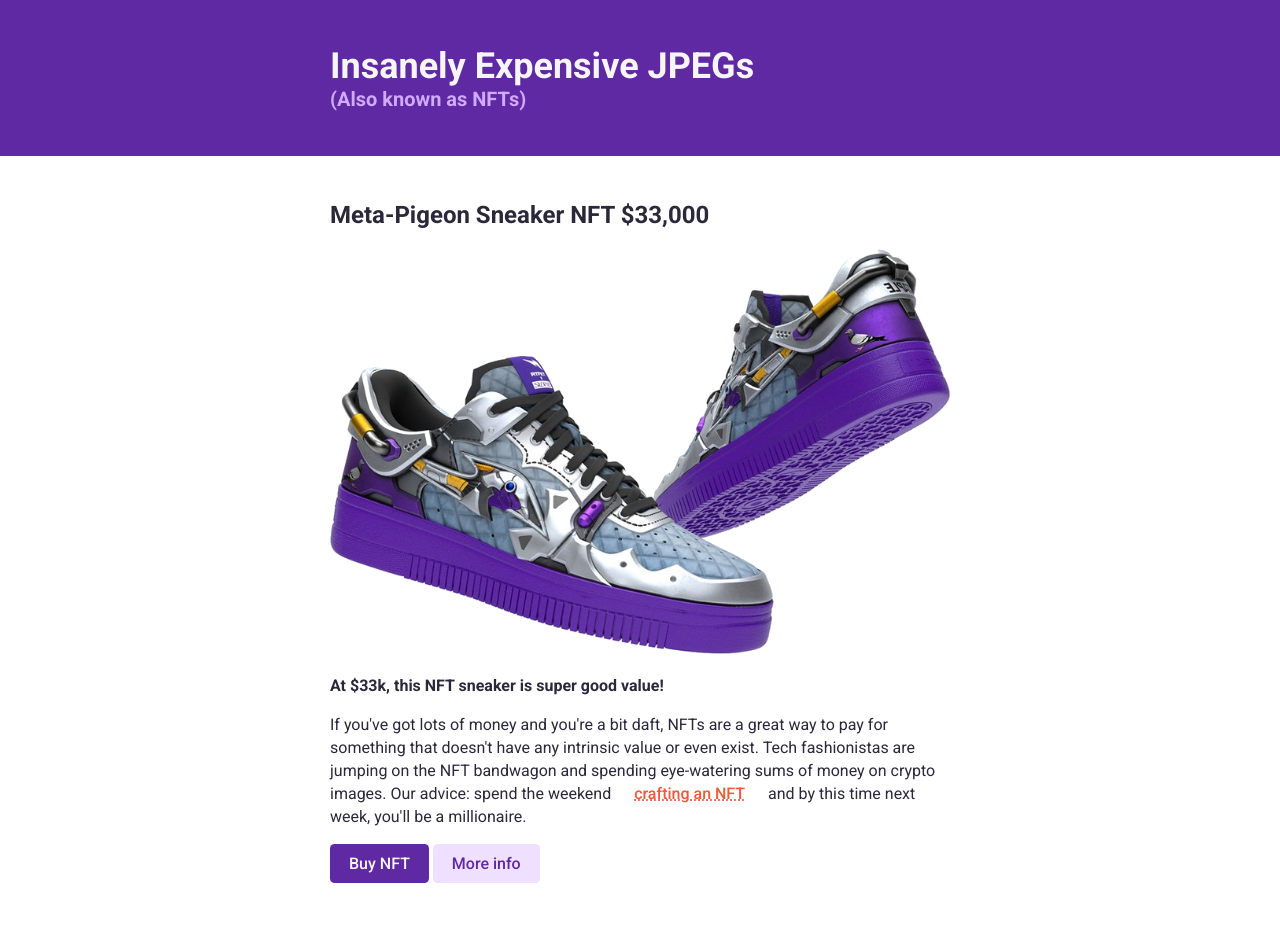
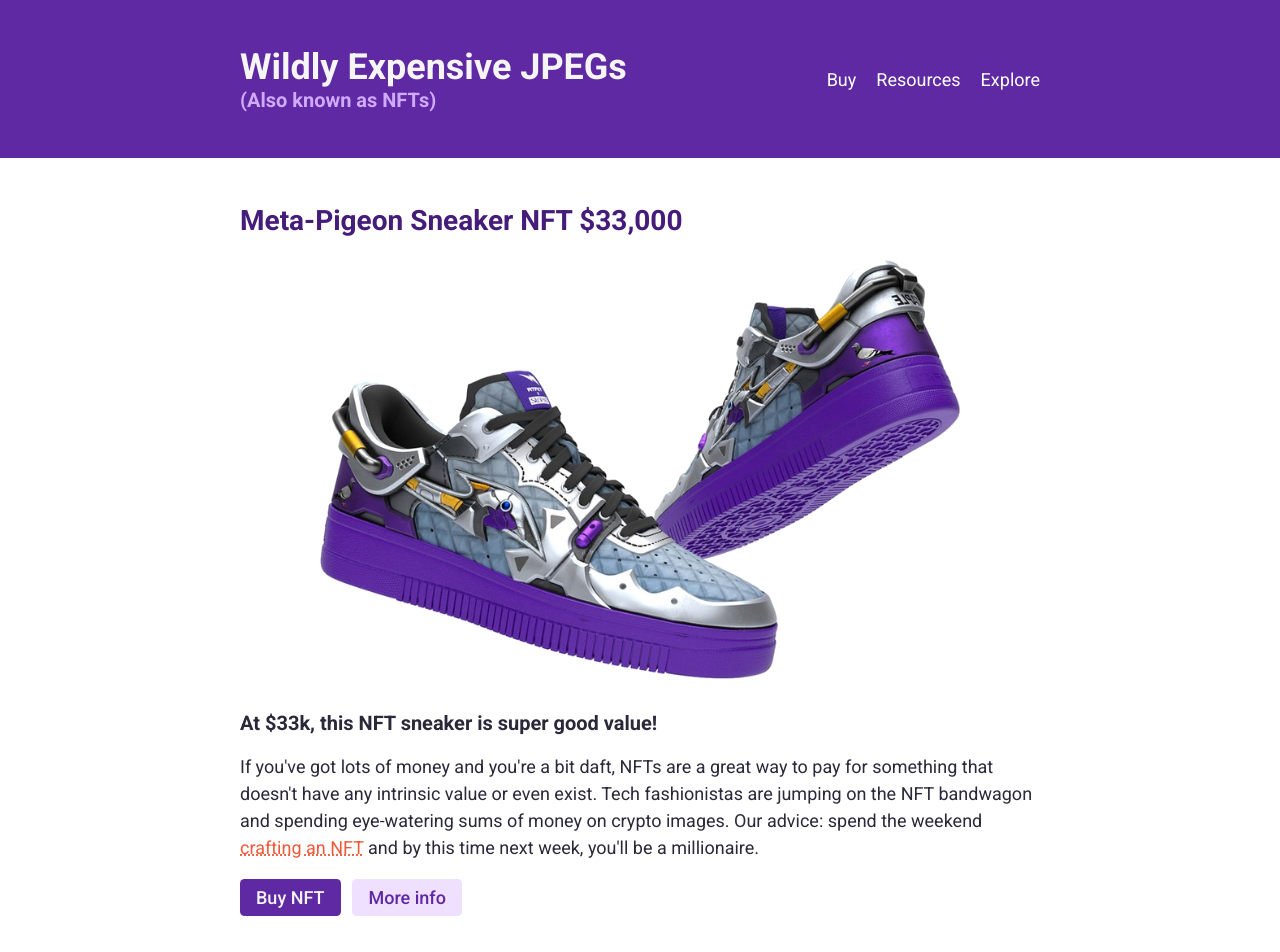
Before and after one commit to RosaBen/HTML-CSS-SCrimba-Projects, a plain HTML site: page NFT/index.html in a window 1280 px wide. Shown: the top 952 px of the page. Drawn offline with Linux system fonts and the light colour scheme.

Commit message:
added nav and responsive design to nft

```diff
--- a/NFT/index.html
+++ b/NFT/index.html
@@ -1,22 +1,30 @@
 <!DOCTYPE html>
 <html lang="en">
+
   <head>
     <meta charset="UTF-8" />
     <meta name="viewport" content="width=device-width, initial-scale=1.0" />
     <link rel="preconnect" href="https://fonts.googleapis.com" />
     <link rel="preconnect" href="https://fonts.gstatic.com" crossorigin />
-    <link
-      href="https://fonts.googleapis.com/css2?family=Roboto:ital,wght@0,100..900;1,100..900&display=swap"
-      rel="stylesheet"
-    />
+    <link href="https://fonts.googleapis.com/css2?family=Roboto:ital,wght@0,100..900;1,100..900&display=swap"
+      rel="stylesheet" />
     <link rel="stylesheet" href="style.css" />
     <title>NFT</title>
   </head>
+
   <body>
     <header>
       <div class="container">
-        <h1>Insanely Expensive JPEGs</h1>
-        <h3>(Also known as NFTs)</h3>
+        <h1>Wildly Expensive JPEGs
+          <span class="subheading">(Also known as NFTs)</span>
+        </h1>
+        <nav>
+          <ul>
+            <li><a href="#">Buy</a></li>
+            <li><a href="#">Resources</a></li>
+            <li><a href="#">Explore</a></li>
+          </ul>
+        </nav>
       </div>
     </header>
 
@@ -24,12 +32,8 @@
       <section>
         <div class="container">
           <h2>Meta-Pigeon Sneaker NFT $33,000</h2>
-          <img
-            src="images/sneakers-purple.png"
-            alt="Purple and silver sneakers"
-            class="main-image"
-          />
-          <p><strong>At $33k, this NFT sneaker is super good value!</strong></p>
+          <img src="images/sneakers-purple.png" alt="Purple and silver sneakers" class="main-image" />
+          <h3>At $33k, this NFT sneaker is super good value!</h3>
           <p>
             If you've got lots of money and you're a bit daft, NFTs are a great
             way to pay for something that doesn't have any intrinsic value or
@@ -43,20 +47,14 @@
         </div>
       </section>
 
-      <section>
-        <div class="container section-two">
+      <section class="section-two">
+        <div class="container">
           <h2>For the true Crypto-connoisseur</h2>
           <div class="section-two-image-container">
-            <img
-              src="images/crypto-punk.jpg"
-              alt="punk with blach hair and red and blue glasses"
-              class="feature-image"
-            />
-            <img
-              src="images/bag.svg"
-              alt="Seven items from a game listed in white on a black background"
-              class="feature-image"
-            />
+            <img src="images/crypto-punk.jpg" alt="punk with blach hair and red and blue glasses"
+              class="feature-image" />
+            <img src="images/bag.svg" alt="Seven items from a game listed in white on a black background"
+              class="feature-image" />
           </div>
           <p>
             Is $33k for sneakers too basic for you? No problem! This CryptoPunk
@@ -80,4 +78,5 @@
     </footer>
     <script src="script.js"></script>
   </body>
+
 </html>
--- a/NFT/style.css
+++ b/NFT/style.css
@@ -19,38 +19,47 @@ body {
   box-sizing: border-box;
 }
 
-/* typography */
+/* ----- TYPOGRAPHY ----- */
 
-h1 {
-  font-size: 2.25rem;
-  color: #f5f5f5;
+h1,
+h3 {
   margin: 0;
 }
 
+h1 {
+  color: whitesmoke;
+  font-size: 1.75rem;
+}
+
 h2 {
-  font-size: 1.5rem;
+  color: #451c7a;
+  font-size: 1.375rem;
   margin-top: 0;
 }
 
 h3 {
   font-size: 1.25rem;
-  color: #d0aaff;
-  margin: 0;
 }
 
 p {
-  font-size: 1rem;
-  line-height: 23px;
+  line-height: 1.5;
 }
 
-/* links */
+.subheading {
+  display: block;
+  font-size: 1rem;
+  color: #d0aaff;
+}
+
+.section-two h2 {
+  color: inherit;
+}
+
+/* ----- LINKS ----- */
 
 a {
   color: #ef5839;
   text-decoration: underline dotted;
-  padding: 10px 19px;
-  border-radius: 4.6px;
-  font-weight: 500;
 }
 
 a:hover,
@@ -59,76 +68,158 @@ a:active {
 }
 
 .btn {
-  padding: 10px 19px;
-  border-radius: 4.6px;
+  font-size: 1.125rem;
   font-weight: 500;
   text-decoration: none;
-  display: inline-block;
+  display: block;
+  text-align: center;
+  padding: 0.5rem 1rem;
+  margin-right: 0.5rem;
+  margin-bottom: 1rem;
+  border-radius: 4.6px;
 }
 
 .btn-dark {
-  background-color: #5f29a3;
   color: whitesmoke;
+  background: #5f29a3;
 }
 
 .btn-mid {
-  background-color: #f0e0ff;
   color: #5f29a3;
+  background: #f0e0ff;
 }
 
 .btn-light {
-  background-color: whitesmoke;
   color: #5f29a3;
+  background: whitesmoke;
 }
 
 .btn:hover,
 .btn:active {
+  color: #2b238a;
   background-color: #f3e885;
-  color: #2b283a;
 }
 
-/* layout */
+/* ----- LAYOUT ----- */
 
-header {
-  background-color: #5f29a3;
-  padding-top: 45px;
-  padding-bottom: 45px;
+header,
+section,
+footer {
+  padding: 1.25rem 0;
 }
 
-section {
-  padding: 45px 0px;
+header,
+.section-two {
+  background-color: #5f29a3;
+}
+
+.section-two {
+  color: whitesmoke;
 }
 
 .container {
-  width: 620px;
+  width: 90%;
+  max-width: 800px;
   margin: 0 auto;
 }
 
-.section-two {
-  background-color: #5f29a3;
-  color: whitesmoke;
-  padding: 1rem;
-}
-
-/* images */
-
 .main-image {
   width: 100%;
-}
-
-.section-two-image-container {
-  display: flex;
-  gap: 1.25rem;
+  display: block;
+  max-width: 640px;
+  margin: 0 auto 2rem;
 }
 
 .feature-image {
-  width: 300px;
+  width: 100%;
   border-radius: 4.6px;
+  margin-bottom: 1rem;
 }
 
 footer {
+  text-align: center;
   color: #5f29a3;
-  font-size: 1rem;
-  text-align: center;
-  padding: 45px 0;
 }
+
+/* ----- NAVIGATION ----- */
+
+nav a {
+  color: #fff;
+  text-decoration: none;
+  font-size: 1.125rem;
+  padding: 0.8rem 0;
+  display: block;
+}
+
+ul {
+  padding: 0;
+  margin: 0;
+  list-style-type: none;
+}
+
+/* ----- MEDIA QUERIES ----- */
+
+@media (min-width: 480px) {
+  .section-two-image-container {
+    display: flex;
+    justify-content: space-between;
+  }
+  .feature-image {
+    width: 48.8%;
+  }
+}
+
+@media (max-width: 767px) {
+  header {
+    text-align: center;
+  }
+
+  nav {
+    margin-top: 1.5rem;
+  }
+
+  li:not(:last-child) {
+    border-bottom: 1px dotted #a190b6;
+  }
+}
+
+@media (min-width: 768px) {
+  header,
+  section,
+  footer {
+    padding: 2.875rem 0;
+  }
+
+  .btn {
+    display: inline-block;
+    margin-right: 0.5rem;
+  }
+
+  h1 {
+    font-size: 2.25rem;
+  }
+  h2 {
+    font-size: 1.75rem;
+  }
+  .subheading {
+    font-size: 1.25rem;
+  }
+
+  p {
+    font-size: 1.125rem;
+  }
+
+  nav ul,
+  header .container {
+    display: flex;
+  }
+
+  header .container {
+    justify-content: space-between;
+    align-items: center;
+  }
+
+  nav li {
+    margin-left: 1.25rem;
+  }
+}
```
